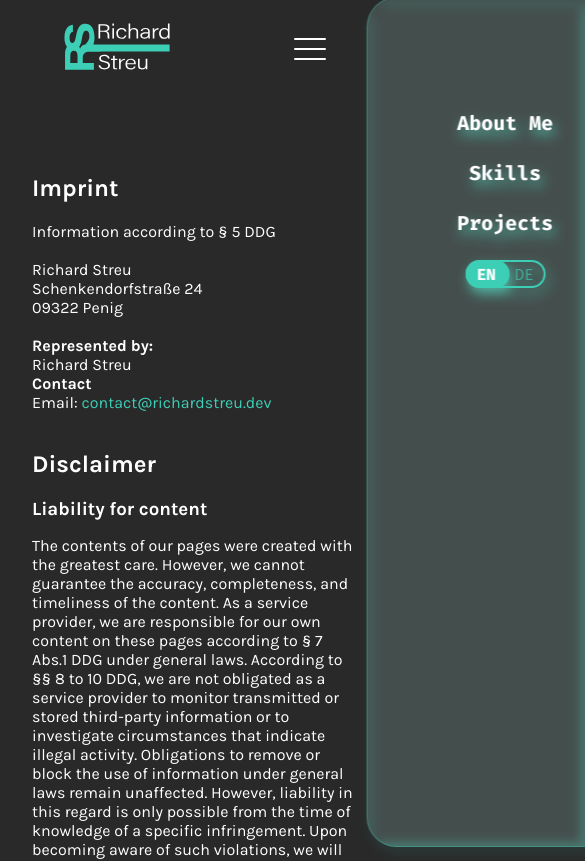
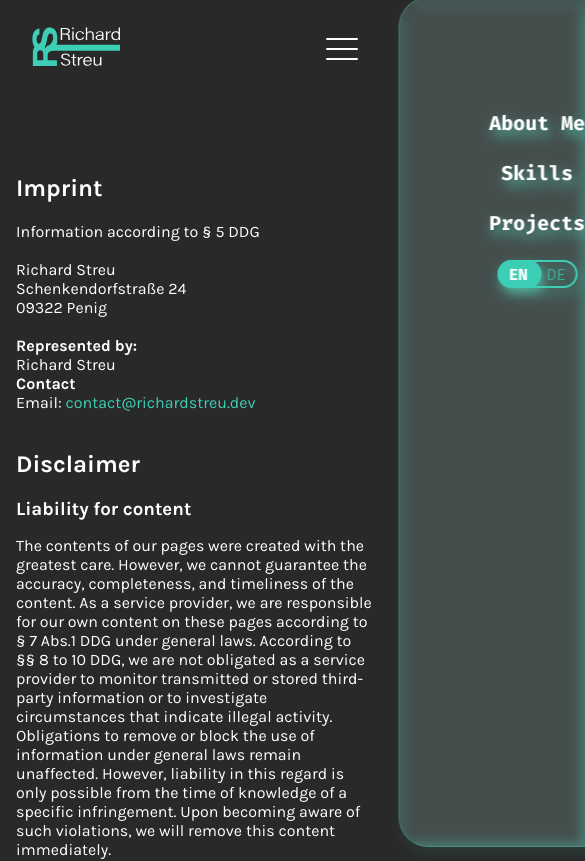
Before and after one commit to RichardStreu/portfolioAngular, an Angular app: page /imprint in a window 390 px wide. Shown: the top 861 px of the page, 585 px wide, since content can reach past the window. Built offline with nearby package versions, Linux system fonts and the light colour scheme.

Commit message:
feat: add responsive styles for header and body padding adjustments

```diff
--- a/src/app/core/header/header.component.scss
+++ b/src/app/core/header/header.component.scss
@@ -277,6 +277,10 @@ header {
     height: 48px;
     width: auto;
 
+    @media screen and (max-width: 600px) {
+      height: 40px;
+    }
+
     #logoPath {
       fill: $color-highLight;
     }
--- a/src/styles.scss
+++ b/src/styles.scss
@@ -37,6 +37,11 @@ body {
   margin-right: auto;
   padding-left: 2rem;
   padding-right: 2rem;
+
+  @media screen and (max-width: 600px) {
+    padding-left: 1rem;
+    padding-right: 1rem;
+  }
 }
 
 .d_none {
```
